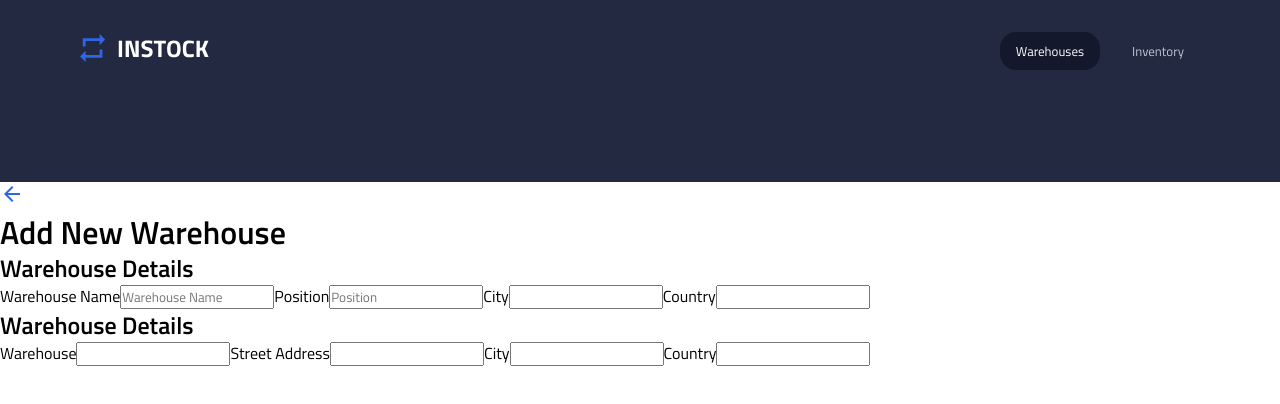
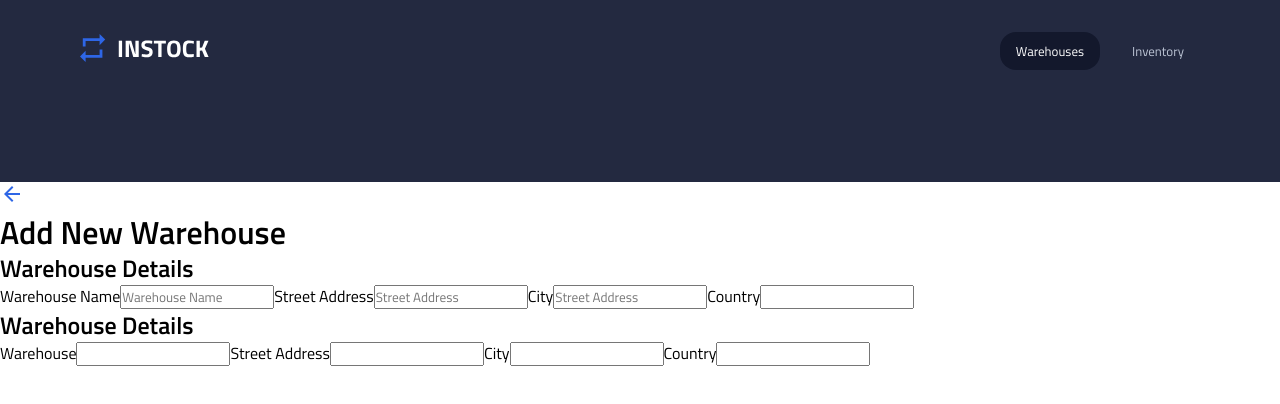
Before and after one commit to shan1y/instock-client, a React (Create React App) app: page / in a window 1280 px wide. Shown: the top 404 px of the page. Built offline with nearby package versions, Linux system fonts and the light colour scheme; no server answers.

Commit message:
working on form

```diff
--- a/src/components/WarehouseComponents/WarehouseAdd/WarehouseAdd.js
+++ b/src/components/WarehouseComponents/WarehouseAdd/WarehouseAdd.js
@@ -30,11 +30,11 @@ class WarehouseAdd extends Component {
             </label>
 
             <label>
-              Position
+              Street Address
               <input
                 type="text"
-                name="position"
-                placeholder="Position"
+                name="address"
+                placeholder="Street Address"
                 //   value={this.state.warehouseName}
                 //   onChange={this.handleChange}
               />
@@ -45,7 +45,7 @@ class WarehouseAdd extends Component {
               <input
                 type="text"
                 name="city"
-
+                placeholder="Street Address"
                 //   value={this.state.warehouseName}
                 //   onChange={this.handleChange}
               />
```
